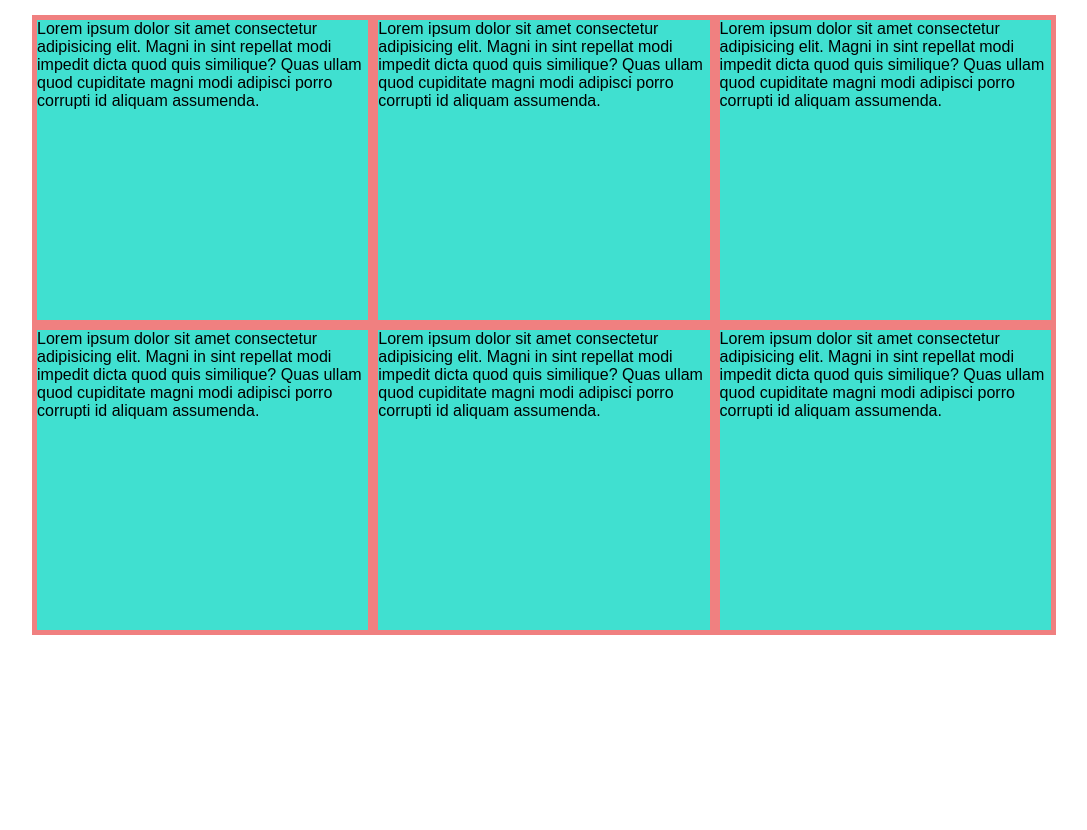
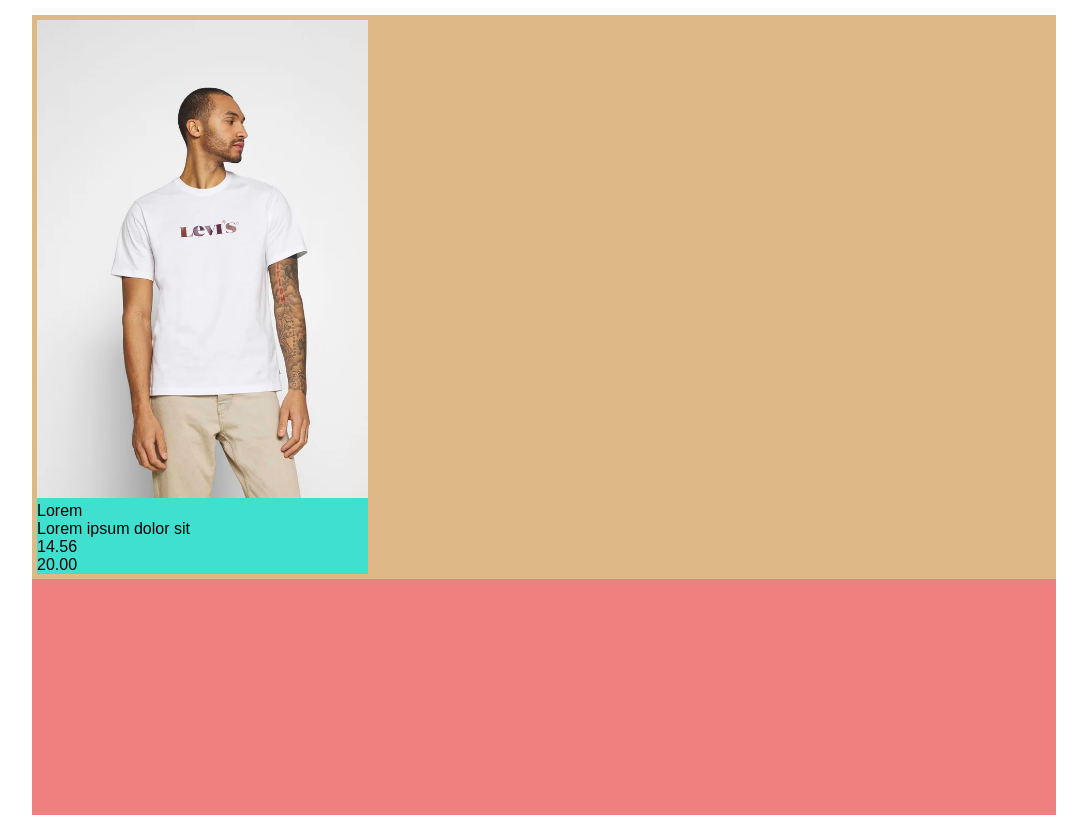
Before and after one commit to Gozzissimo/html-css-boolando, a plain HTML site: page index.html in a window 1280 px wide. Shown: the whole page, without its empty margins (96-1183 px from the left). Before the commit the page ends 800 px from the top, so only its background shows below. Drawn offline with Linux system fonts and the light colour scheme.

Commit message:
Setup layout con img e txt

```diff
--- a/css/style.css
+++ b/css/style.css
@@ -21,12 +21,16 @@ html {
 .container {
     width: 80%;
     margin: 15px auto;
+    height: 800px;
     background-color: lightcoral;
+}
+
+.model-line {
+    background-color: burlywood;
 }
 
 .model{
     float: left;
-    height: 300px;
     width: calc(33.33% - 10px);
     margin: 5px;
     background-color: turquoise;
--- a/index.html
+++ b/index.html
@@ -10,28 +10,17 @@
 <body>
     <!-- container -->
     <div class="container">
-        <div class="product-line clearfix">
+        <div class="model-line clearfix">
             <div class="model">
-                Lorem ipsum dolor sit amet consectetur adipisicing elit. Magni in sint repellat modi impedit dicta quod quis similique? Quas ullam quod cupiditate magni modi adipisci porro corrupti id aliquam assumenda.
-            </div>
-            <div class="model">
-                Lorem ipsum dolor sit amet consectetur adipisicing elit. Magni in sint repellat modi impedit dicta quod quis similique? Quas ullam quod cupiditate magni modi adipisci porro corrupti id aliquam assumenda.
-            </div>
-            <div class="model">
-                Lorem ipsum dolor sit amet consectetur adipisicing elit. Magni in sint repellat modi impedit dicta quod quis similique? Quas ullam quod cupiditate magni modi adipisci porro corrupti id aliquam assumenda.
-            </div>
-        <div class="product-line clearfix">
-            <div class="model">
-                Lorem ipsum dolor sit amet consectetur adipisicing elit. Magni in sint repellat modi impedit dicta quod quis similique? Quas ullam quod cupiditate magni modi adipisci porro corrupti id aliquam assumenda.
-            </div>
-            <div class="model">
-                Lorem ipsum dolor sit amet consectetur adipisicing elit. Magni in sint repellat modi impedit dicta quod quis similique? Quas ullam quod cupiditate magni modi adipisci porro corrupti id aliquam assumenda.
-            </div>
-            <div class="model">
-                Lorem ipsum dolor sit amet consectetur adipisicing elit. Magni in sint repellat modi impedit dicta quod quis similique? Quas ullam quod cupiditate magni modi adipisci porro corrupti id aliquam assumenda.
+                <div class="model-img"><img src="img/1.webp" alt="" width="100%"></div>
+                <div class="model-txt">
+                    <div class="model-brand">Lorem</div>
+                    <div class="model-title">Lorem ipsum dolor sit</div>
+                    <div class="model-disc-price">14.56</div>
+                    <div class="model-full-price">20.00</div>
+                </div>
             </div>
         </div>
     </div>
-
 </body>
 </html>
```
